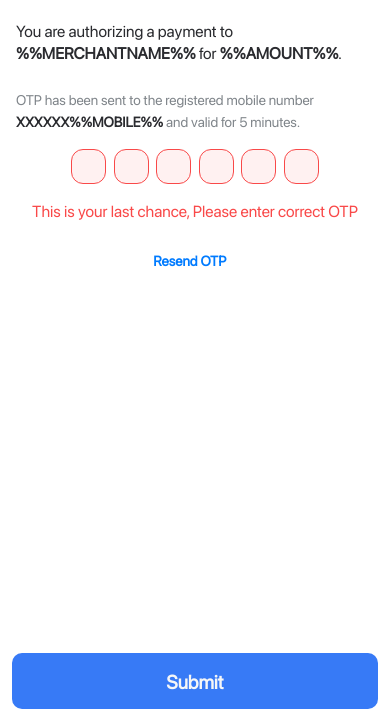
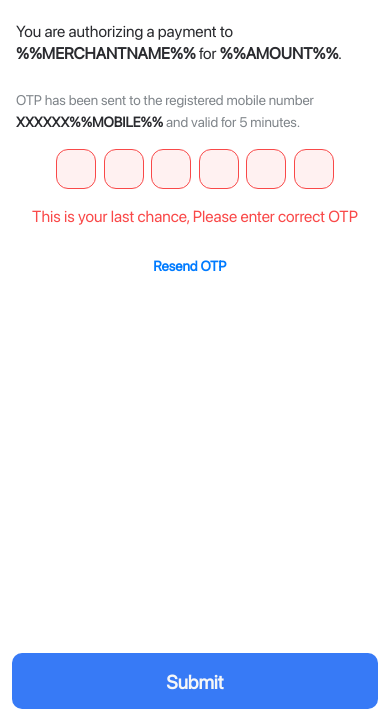
Before and after one commit to MrRoshanFuse/PayBy3rdpage, a plain HTML site: page index.html in a window 390 px wide. Shown: the part 119-844 px from the top of the page. Drawn offline with Linux system fonts and the light colour scheme.

Commit message:
Update index.html

```diff
--- a/index.html
+++ b/index.html
@@ -266,8 +266,8 @@ input {
     }
 @media screen and (max-width:400px) {
         input {
-            width: 35px;
-            height:35px;
+            width: 40px;
+            height:40px;
             border-radius: 12px;
         }
         .mar
```
